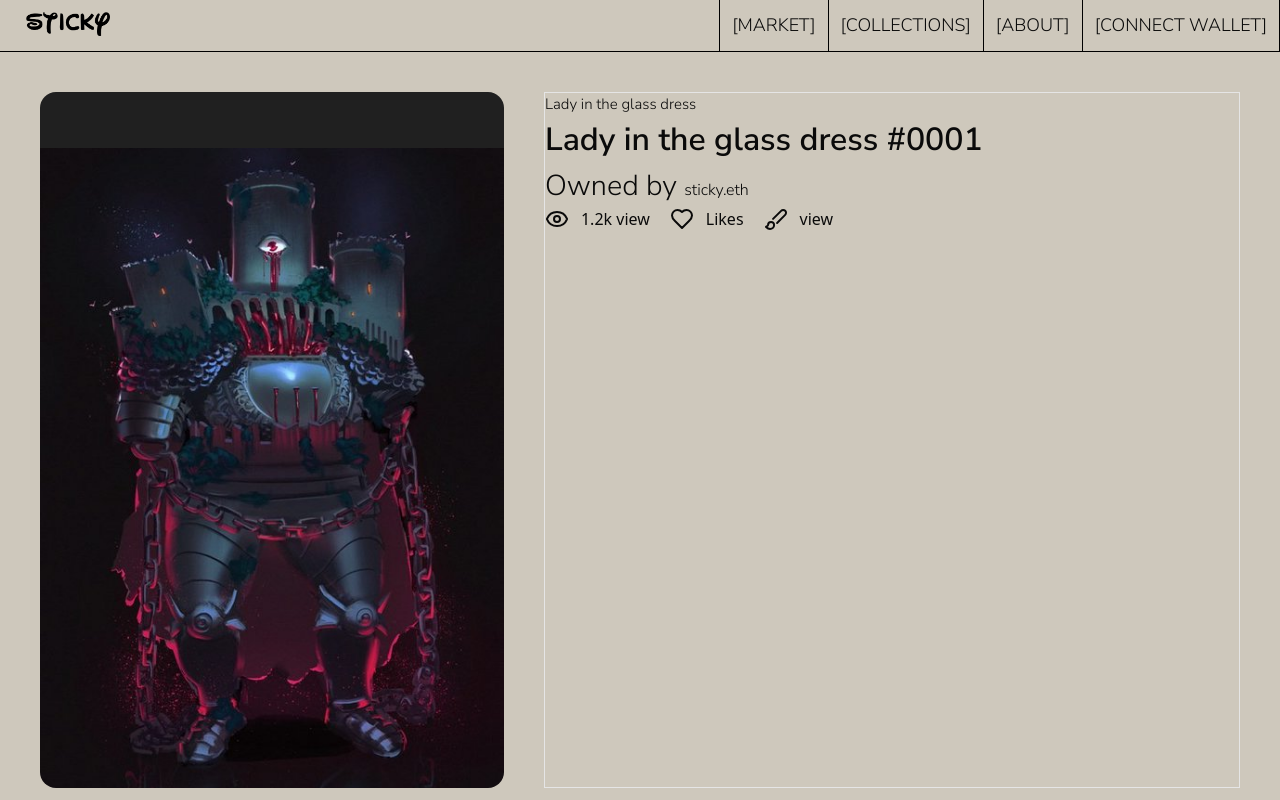
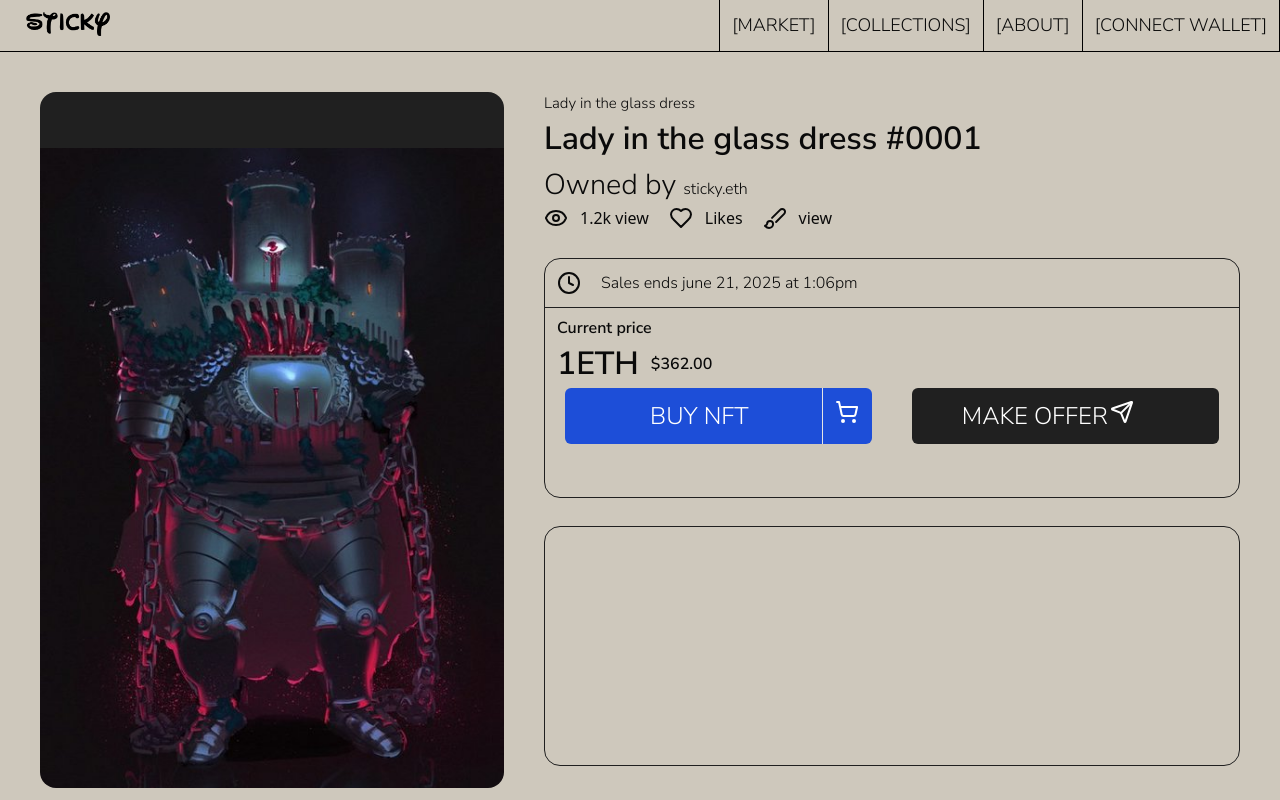
Before and after one commit to Baah-Danso-Kenneth/celo-bootCamp-nft-project, a Next.js app in the folder frontend/: page /nftDetails/1 in a window 1280 px wide. Shown: the top 800 px of the page. Built offline with nearby package versions, Linux system fonts and the light colour scheme; a web font is replaced by a local one.

Commit message:
Button for making purcahse UI

```diff
--- a/frontend/src/app/nftDetails/[nft]/page.tsx
+++ b/frontend/src/app/nftDetails/[nft]/page.tsx
@@ -1,6 +1,6 @@
 import Footer from '@/components/Footer'
 import Header from '@/components/Header'
-import { Brush, Eye, Heart } from 'lucide-react'
+import { Brush, BugPlay, Clock, Eye, Heart, Send, ShoppingCart } from 'lucide-react'
 import { Love_Ya_Like_A_Sister } from 'next/font/google'
 import  Image  from 'next/image'
 import React from 'react'
@@ -21,7 +21,7 @@ function page() {
               className='w-full h-[80vh] object-cover rounded-bl-2xl rounded-br-2xl'
             />
           </div>
-          <div className='w-[60%] border'>
+          <div className='w-[60%]'>
             <div className='text-start font-nunito text-[15px] text-nowrap'>
               <h1>Lady in the glass dress</h1>
             </div>
@@ -34,7 +34,7 @@ function page() {
               <p className='text-[1.8rem]'>Owned by <span className='text-[16px] '>sticky.eth</span></p>
             </div>
 
-            <div className="flex space-x-5 items-center" >
+            <div className="flex space-x-5 items-center mb-7" >
               <div className='flex space-x-3'>
                 <Eye/>
                 <h1>1.2k view</h1>
@@ -49,6 +49,59 @@ function page() {
               </div>
             </div>
 
+            <div className='w-full rounded-2xl h-[30vh] border border-[#202020]'>
+
+              <div className='flex space-x-5 py-3 border-b border-[#202020] font-nunito'>
+                <Clock className='ml-3'/>
+                <p>Sales ends june 21, 2025 at 1:06pm</p>
+              </div>
+
+              <div className='ml-3 mt-2 font-nunito font-bold'>
+                <h1>Current price</h1>
+
+                <div className='flex space-x-3 items-center'>
+                  <div>
+                    <h1 className='text-[2rem]'>1ETH</h1>
+                  </div>
+                  <div>
+                  <p>$362.00</p>
+                  </div>
+                </div>
+              </div>
+
+
+              <div className='flex gap-10'>
+
+                <div className='w-[50%] h-auto bg-blue-700 rounded-md flex ml-5'>
+                  <div className='w-[80%] mx-3 border-r py-3'>
+                    <h1 className='text-center font-nunito text-white uppercase text-2xl'>Buy Nft</h1>
+                  </div>
+
+                  <div className='py-3'>
+                    <ShoppingCart className='text-white'/>
+                  </div>
+                </div>
+
+
+                <div className='w-[50%] h-auto bg-[#202020] rounded-md flex mr-5'>
+                  <div className='w-[80%]  py-3 '>
+                    <h1 className='text-center font-nunito text-white uppercase text-2xl'>make offer</h1>
+                  </div>
+
+                  <div className='py-3'>
+                  <Send className='text-white translate-x-[-3rem]'/>
+                  </div>
+
+                </div>
+
+              </div>
+
+
+            </div>
+
+            <div className='w-full rounded-2xl h-[30vh] border mt-7 border-[#202020]'>
+            </div>
+
           </div>
 
         </div>
```
